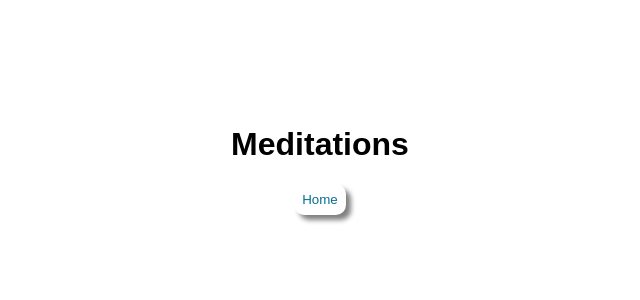
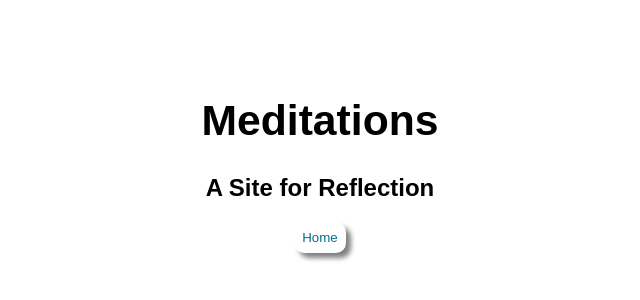
Before and after one commit to hewitson-j/meditations, a React (Vite) app: page /#/ in a window 1280 px wide. Shown: the part 240-540 px from the top of the page, without its empty margins (320-960 px from the left). Built offline with nearby package versions, Linux system fonts and the light colour scheme; a web font is replaced by a local one.

Commit message:
Added header, renamed landing page

```diff
--- a/src/App.tsx
+++ b/src/App.tsx
@@ -1,11 +1,11 @@
 import { HashRouter, Route, Routes } from "react-router-dom";
-import Home from "./components/Home";
+import Landing from "./components/Landing";
 
 export default function App() {
   return (
     <HashRouter>
       <Routes>
-        <Route path="/" element={<Home />} />
+        <Route path="/" element={<Landing />} />
       </Routes>
     </HashRouter>
   );
--- a/src/components/Home.css
+++ b/src/components/Landing.css
@@ -1,10 +1,10 @@
-.home {
+.landing {
   display: flex;
   justify-content: center;
   align-items: center;
   height: 100vh;
 }
 
-.home > div {
+.landing > div {
   text-align: center;
 }
--- a/src/components/Home.tsx
+++ b/src/components/Landing.tsx
@@ -1,13 +1,15 @@
-import "./Home.css";
+import "./Landing.css";
+import Header from "./shared/Header";
 import NavButton from "./shared/NavButton";
 import PageHead from "./shared/PageHead";
 
-export default function Home() {
+export default function Landing() {
   return (
-    <div className="home">
+    <div className="landing">
       <PageHead title="Home" />
       <div>
-        <h1>Meditations</h1>
+        <Header size="h1">Meditations</Header>
+        <h2>A Site for Reflection</h2>
         <NavButton to="/home" type="navigation">
           Home
         </NavButton>
--- /dev/null
+++ b/src/components/shared/Header.css
@@ -0,0 +1,23 @@
+h1.header {
+  font-size: 32pt;
+}
+
+h2.header {
+  font-size: 28pt;
+}
+
+h3.header {
+  font-size: 24pt;
+}
+
+h4.header {
+  font-size: 20pt;
+}
+
+h5.header {
+  font-size: 16pt;
+}
+
+h6.header {
+  font-size: 14pt;
+}
--- /dev/null
+++ b/src/components/shared/Header.tsx
@@ -0,0 +1,13 @@
+import "./Header.css";
+
+type size = "h1" | "h2" | "h3" | "h4" | "h5" | "h6";
+
+interface HeaderProps {
+  size?: size;
+  children: string;
+}
+
+export default function Header({ size = "h1", children }: HeaderProps) {
+  const HeaderTag = size;
+  return <HeaderTag className="header">{children}</HeaderTag>;
+}
```
